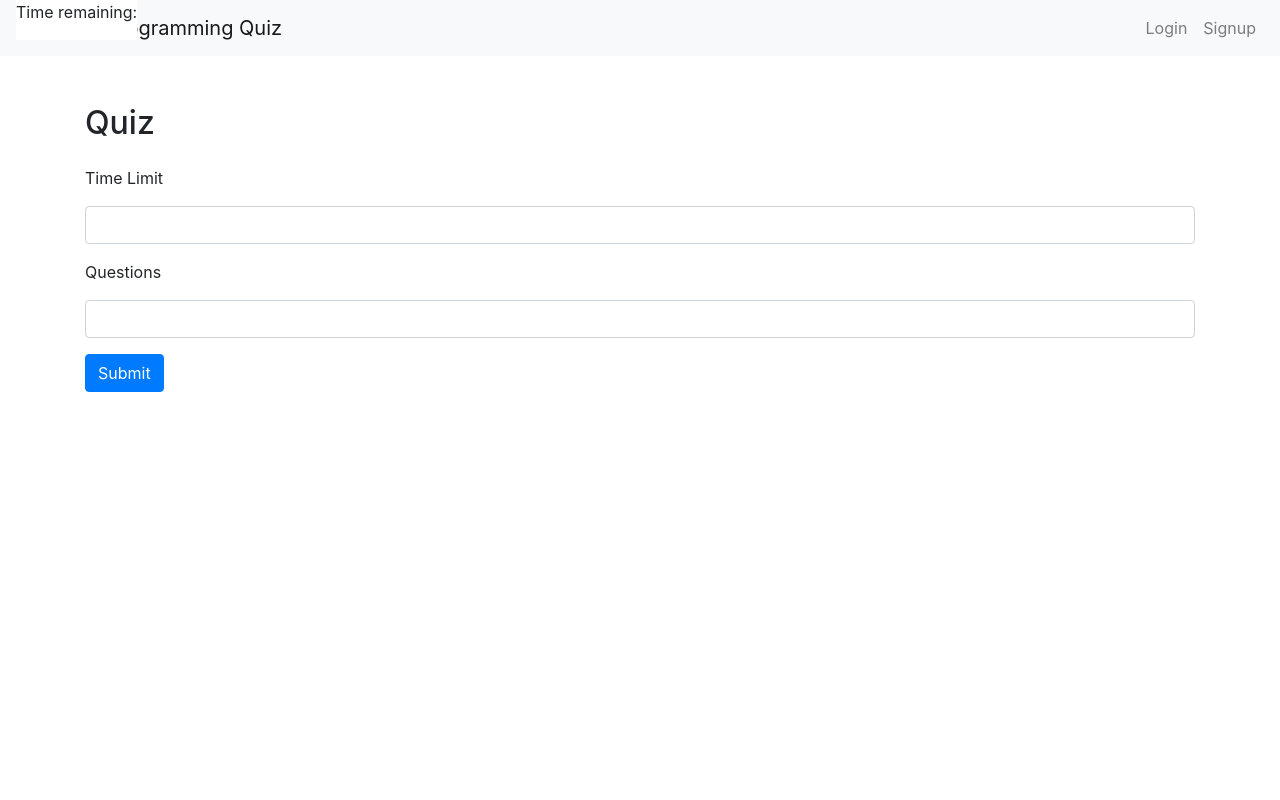
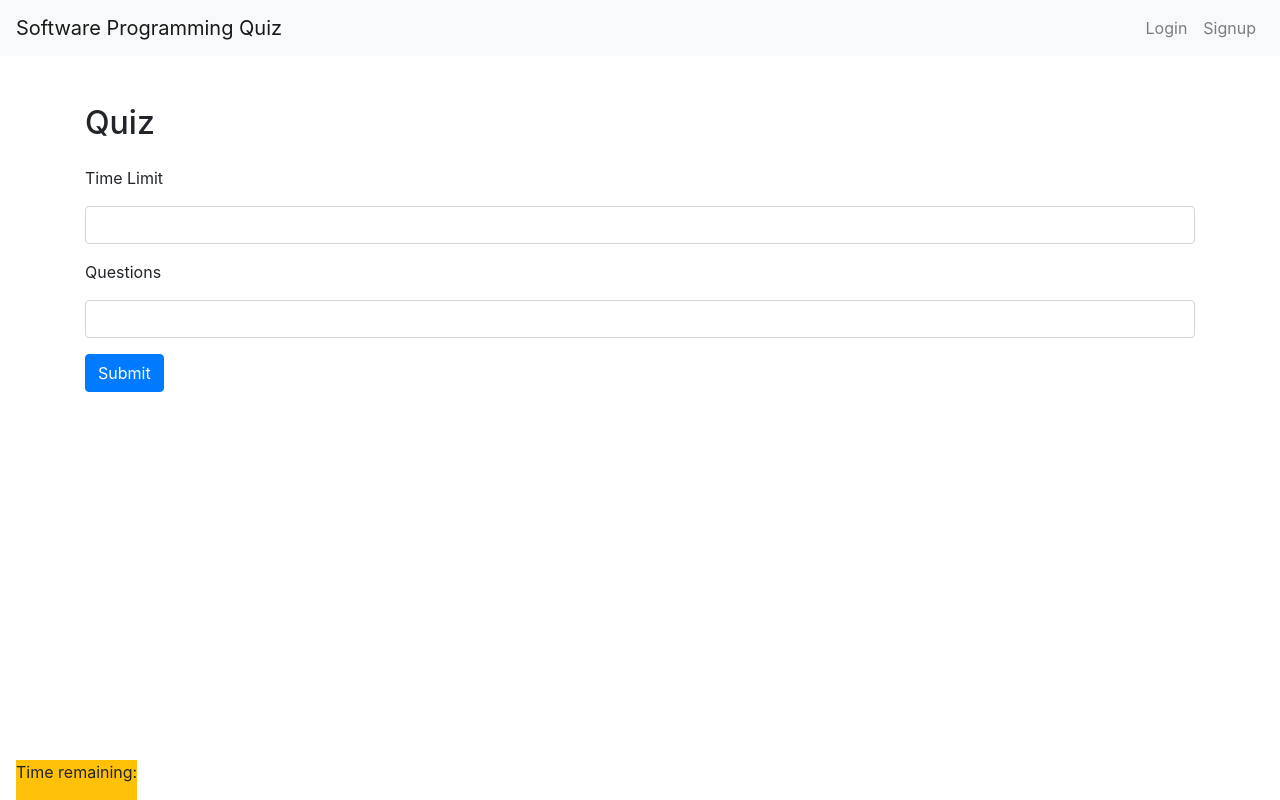
Before and after one commit to rebeccachen8788/Software-Programming-Quiz, a Flask app: template application/templates/take_quiz.html in a window 1280 px wide. Run offline with Flask 3, Linux system fonts and the light colour scheme; the template is opened without the code that fills it: values that come from a table or form of the project are taken from there, others are empty.

Commit message:
change timer

```diff
--- a/application/take_quiz.py
+++ b/application/take_quiz.py
@@ -123,9 +123,8 @@ def show_quiz(linkID):
 
             # round to nearest double digits
             total_score = round(total_score, 2)
-            print(total_score)
             # add total score and update completed
-            cursor.execute("UPDATE Results SET totalScore = %s, completed = %s WHERE linkID = %s", (total_score, True, linkID))
+            cursor.execute("UPDATE Results SET totalScore = %s, completed = %s, timeTaken = %s WHERE linkID = %s", (total_score, True, time_used, linkID))
             db.commit()
         except Exception as err:
             print(f"Error1: {err}")
--- a/application/templates/take_quiz.html
+++ b/application/templates/take_quiz.html
@@ -17,8 +17,8 @@
 <body>
 <div class="container mt-5">
     <!-- Timer -->
-    <div class="row fixed-top ml-3">
-        <div class="bg-white">
+    <div class="row fixed-bottom ml-3">
+        <div class="bg-warning">
             <p>Time remaining: <span id="timer"></span></p>
         </div>
     </div>
@@ -53,6 +53,7 @@
             {% endif %}
         {% endfor %}
         <button type="submit" class="btn btn-primary">Submit</button>
+        <br/><br/>
     </form>
 </div>
 <!-- Bootstrap JS, including jQuery and Popper.js -->
```
